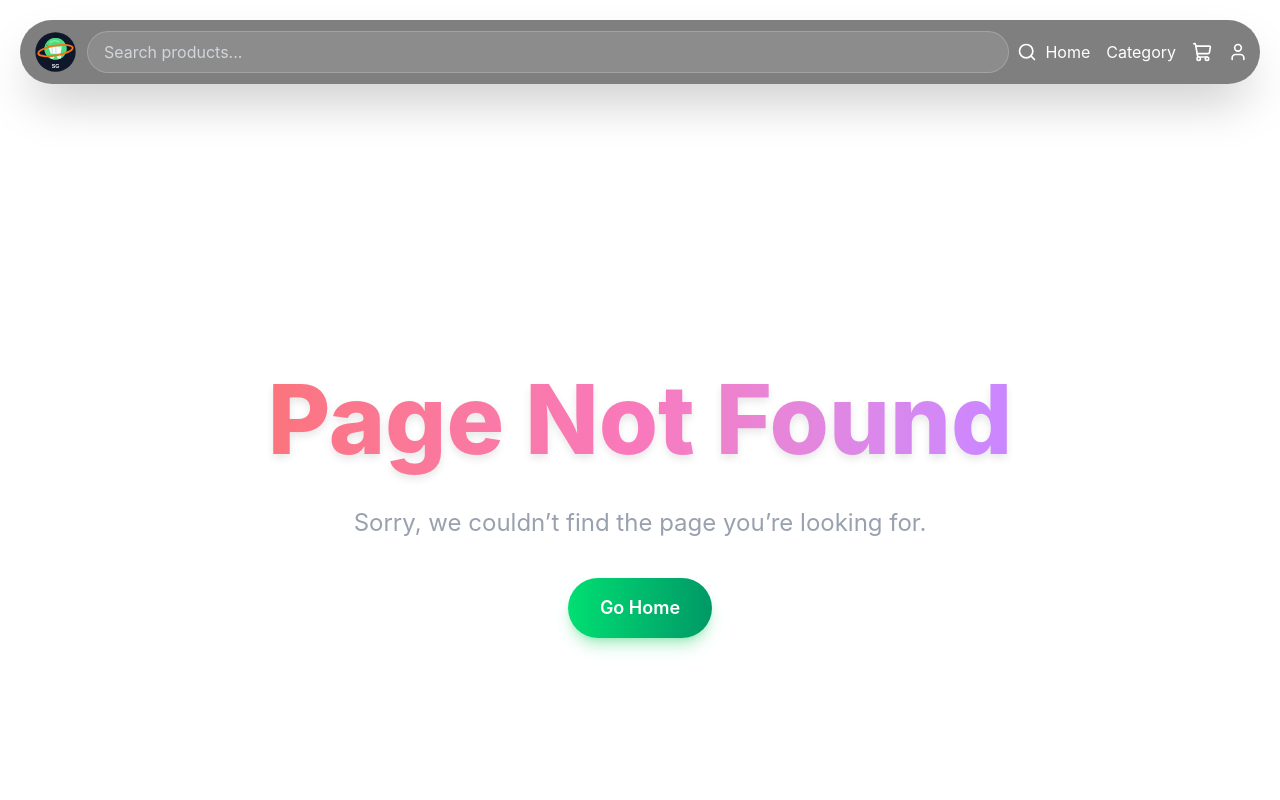
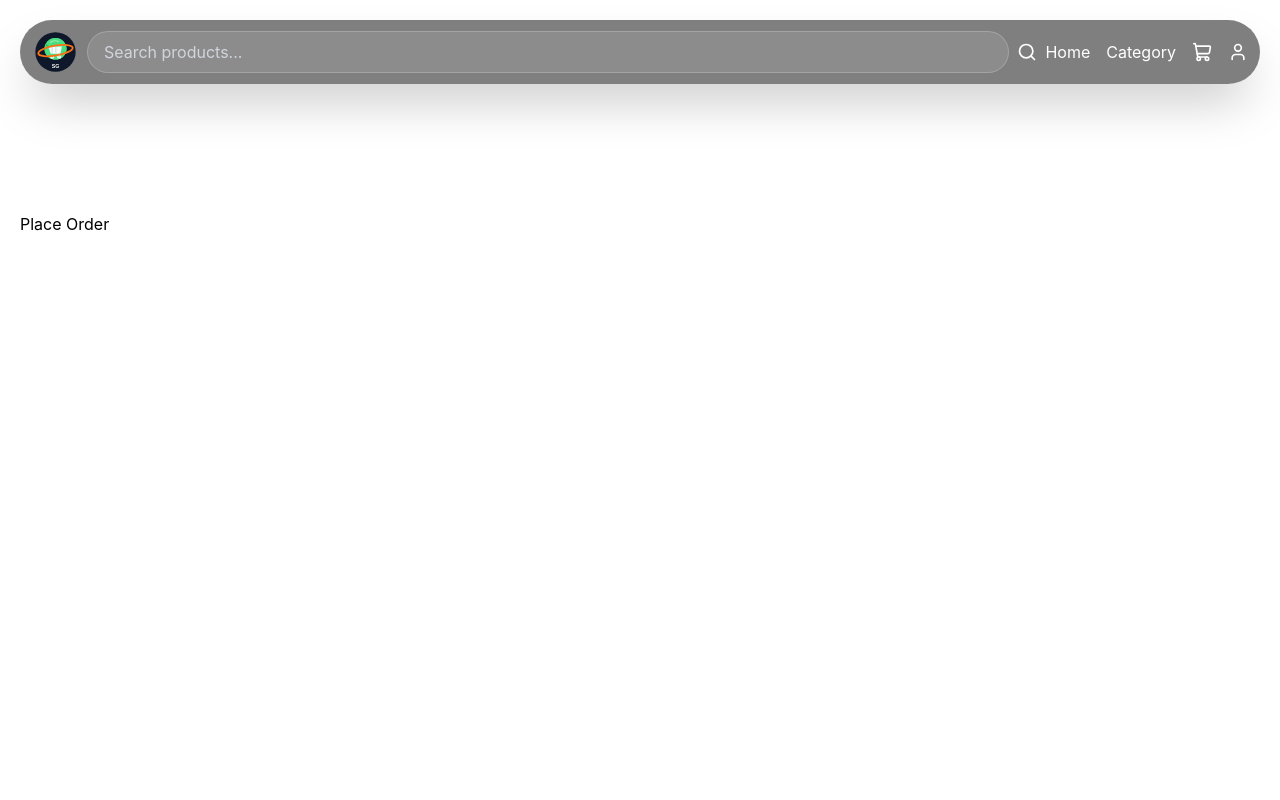
Before and after one commit to deepaktulera/Shoppy-Globe-E-commerce, a React (Vite) app in the folder Shoppy-Globe-Frontend/: page /checkout in a window 1280 px wide. Shown: the top 800 px of the page. Built offline with nearby package versions, Linux system fonts and the light colour scheme.

Commit message:
Create Checkoutpage

```diff
--- a/Shoppy-Globe-Frontend/src/pages/Cart.jsx
+++ b/Shoppy-Globe-Frontend/src/pages/Cart.jsx
@@ -50,9 +50,9 @@ const Cart = () => {
           </h2>
         </div>
 
-        <button className="bg-gray-400 text-center m-auto p-2 rounded-3xl w-fit active:scale-90">
-          CheckOut
-        </button>
+        <Link to={'/checkout'} className="bg-gray-400 text-center m-auto p-2 rounded-3xl w-fit active:scale-90">
+        Checkout
+        </Link>
       </div>
     </div>
   );
--- /dev/null
+++ b/Shoppy-Globe-Frontend/src/pages/CheckoutPage.jsx
@@ -0,0 +1,17 @@
+import React from 'react';
+import { Link } from 'react-router-dom';
+
+const CheckoutPage = () => {
+  return (
+    <form className='h-screen flex flex-col'>
+        <input type="text" />
+        <input type="text" />
+        <input type="text" />
+        <input type="text" />
+        <input type="text" />
+        <Link to={'/'}>Place Order</Link>
+    </form>
+  );
+}
+
+export default CheckoutPage;
--- a/Shoppy-Globe-Frontend/src/routes/AppRoutes.jsx
+++ b/Shoppy-Globe-Frontend/src/routes/AppRoutes.jsx
@@ -6,16 +6,19 @@ const HomePage = lazy(() => import ('../pages/HomePage'))
 const Cart = lazy(() => import ('../pages/Cart'))
 const ProductDetail = lazy(() => import('../pages/ProductDetail'))
 const NotFound = lazy(() => import("../pages/NotFound"));
+const CheckoutPage = lazy(() => import('../pages/CheckoutPage'))
 
 const AppRoutes = () => {
   return (
     <Routes>
-      <Route path="/" element={<Suspense fallback={<div>Loading...</div>}><HomePage /></Suspense>}></Route>
-      <Route path="/category" element={<Suspense fallback={<div>Loading...</div>}><CategoryPage /></Suspense>}></Route>
-      <Route path="/category/:id" element={<Suspense fallback={<div>Loading...</div>}><CategoryPage /></Suspense>}></Route>
+      <Route path="/" element={<Suspense fallback={<div>Loading...</div>}><HomePage /></Suspense>} />
+      <Route path="/category" element={<Suspense fallback={<div>Loading...</div>}><CategoryPage /></Suspense>} />
+      <Route path="/category/:id" element={<Suspense fallback={<div>Loading...</div>}><CategoryPage /></Suspense>} />
       <Route path="/product_detail/:id" element={<Suspense fallback={<div>Loading...</div>}><ProductDetail /></Suspense>} />
       <Route path="/cart" element={<Suspense fallback={<div>Loading...</div>}><Cart /></Suspense> } />
+      <Route path="/checkout" element={<Suspense fallback={<div>Loading...</div>}><CheckoutPage /></Suspense> } />
       <Route path="*" element={ <Suspense fallback={<div>Loading...</div>}><NotFound /></Suspense>}/>
+
     </Routes>
   );
 };
```
